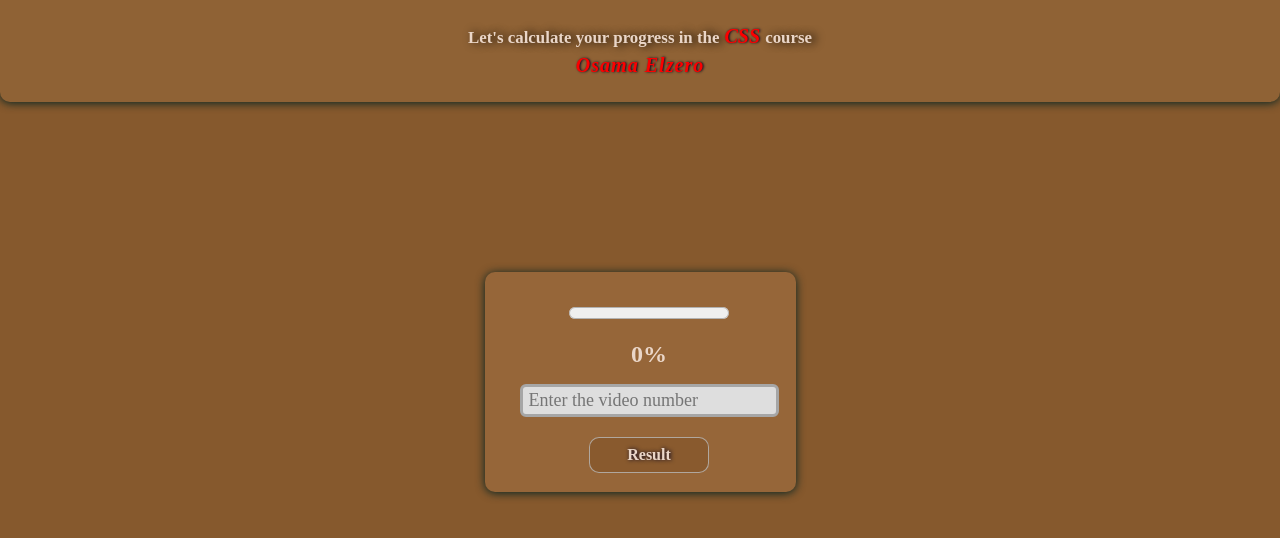
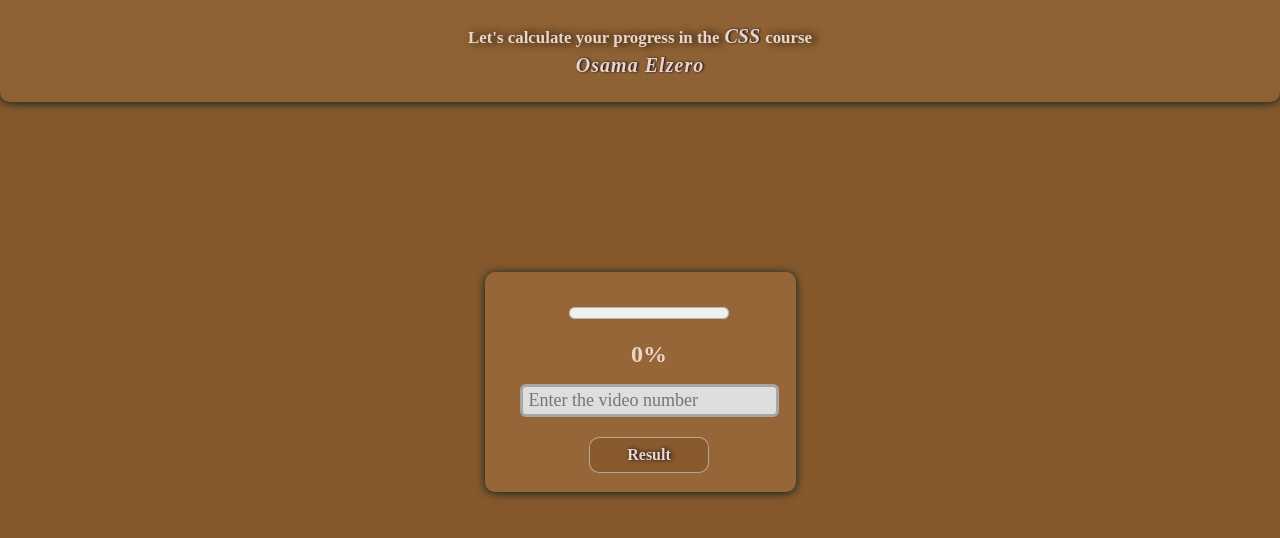
Before and after one commit to Ahmed-Osama2022/css-course-calc, a plain HTML site: page index.html in a window 1280 px wide. Drawn offline with Linux system fonts and the light colour scheme.

Commit message:
Remove the red color

```diff
--- a/css/styles.css
+++ b/css/styles.css
@@ -83,7 +83,7 @@
 
 }
 .heading p:last-child {
-    color: #fc0000;
+    /* color: #fc0000; */
     font-weight: 600;
     font-style: italic;
     text-shadow: 1px 0 2.5px #002;
@@ -99,7 +99,7 @@
 /* CSS Word style */
 span {
     text-transform: uppercase;
-    color: #fc0000;
+    /* color: #fc0000; */
     font-weight: 800;
     font-style: italic;
     text-shadow: 1px 0 2.5px #002;
```
